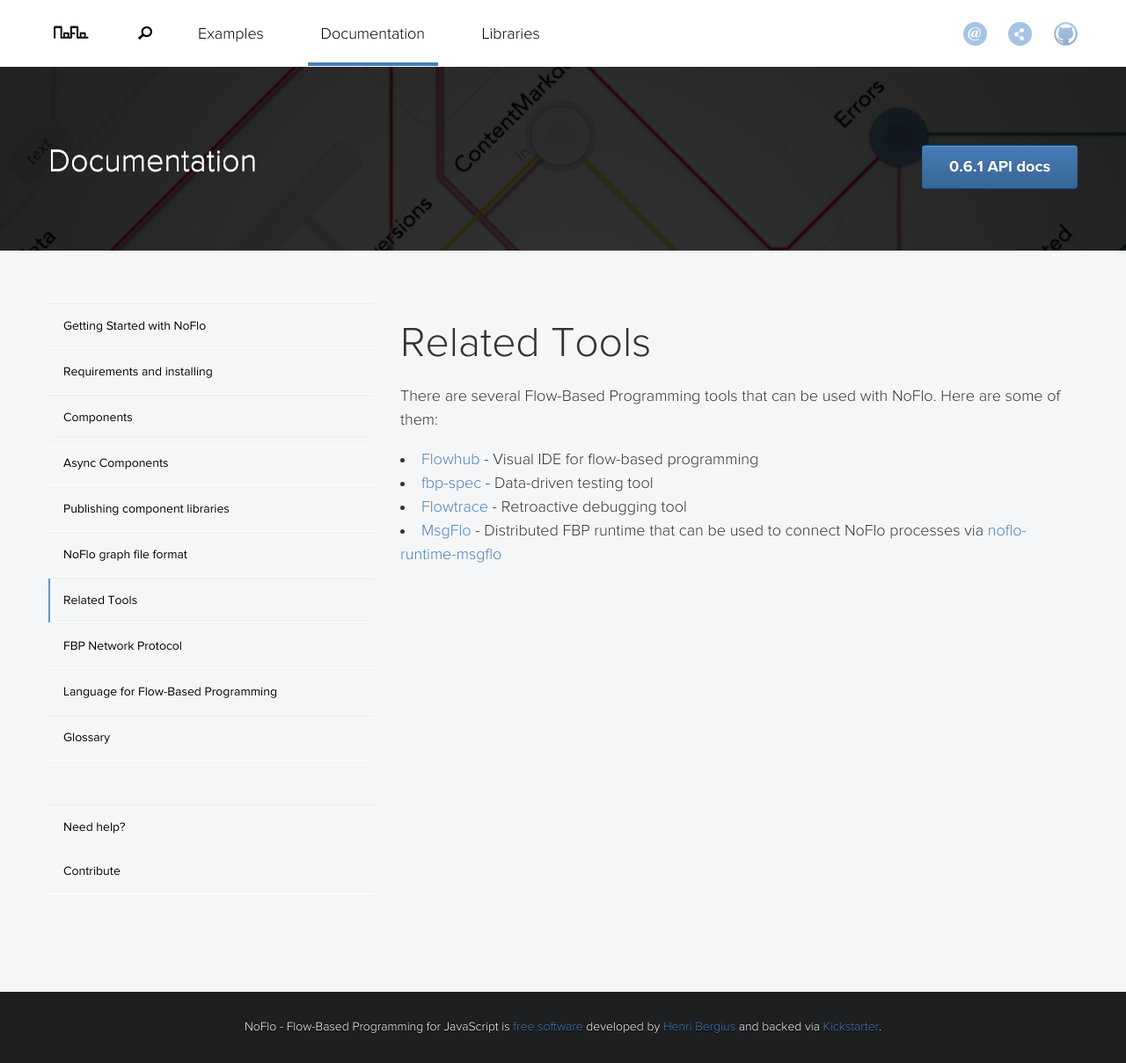
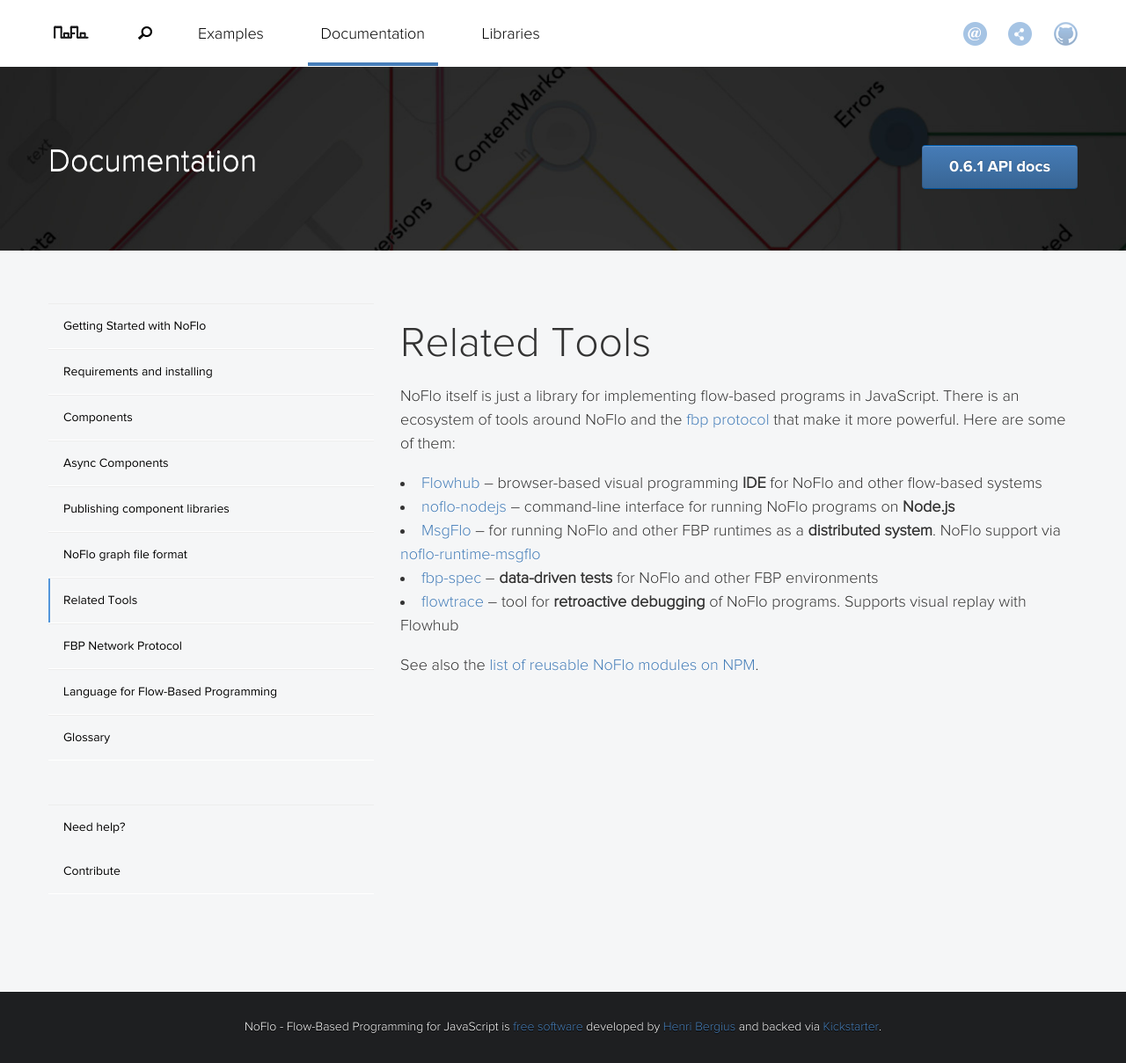
Before and after one commit to noflo/noflo.github.io, a Jekyll site: the page built from documentation/_posts/2013-07-09-tooling.md, in a window 1280 px wide and 1209 px high. Shown: the whole window at 88% size. Built offline with Jekyll 4.4.1, drawn with Linux system fonts in a browser that asks for light colours; nearby versions of some CDN libraries; Markdown is read by kramdown in place of the engine named in the settings.

Commit message:
Update tooling list

```diff
--- a/documentation/_posts/2013-07-09-tooling.md
+++ b/documentation/_posts/2013-07-09-tooling.md
@@ -4,9 +4,12 @@ title: Related Tools
 categories:
  - documentation
 ---
-There are several Flow-Based Programming tools that can be used with NoFlo. Here are some of them:
+NoFlo itself is just a library for implementing flow-based programs in JavaScript. There is an ecosystem of tools around NoFlo and the [fbp protocol](http://noflojs.org/documentation/protocol/) that make it more powerful. Here are some of them:
 
-* [Flowhub](https://flowhub.io) - Visual IDE for flow-based programming
-* [fbp-spec](https://github.com/flowbased/fbp-spec) - Data-driven testing tool
-* [Flowtrace](https://github.com/flowbased/flowtrace) - Retroactive debugging tool
-* [MsgFlo](https://github.com/msgflo/msgflo) - Distributed FBP runtime that can be used to connect NoFlo processes via [noflo-runtime-msgflo](https://github.com/noflo/noflo-runtime-msgflo)
+* [Flowhub](https://flowhub.io) -- browser-based visual programming **IDE** for NoFlo and other flow-based systems
+* [noflo-nodejs](https://github.com/noflo/noflo-nodejs) -- command-line interface for running NoFlo programs on **Node.js**
+* [MsgFlo](https://github.com/msgflo/msgflo) -- for running NoFlo and other FBP runtimes as a **distributed system**. NoFlo support via [noflo-runtime-msgflo](https://github.com/noflo/noflo-runtime-msgflo)
+* [fbp-spec](https://github.com/flowbased/fbp-spec) -- **data-driven tests** for NoFlo and other FBP environments
+* [flowtrace](https://github.com/flowbased/flowtrace) -- tool for **retroactive debugging** of NoFlo programs. Supports visual replay with Flowhub
+
+See also the [list of reusable NoFlo modules on NPM](https://www.npmjs.com/browse/keyword/noflo).
```
